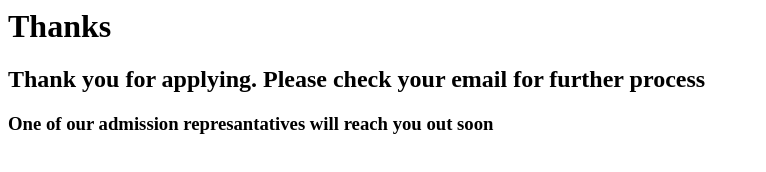
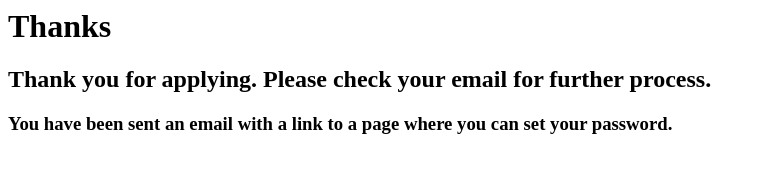
Before and after one commit to ridvanakay/thanks, a plain HTML site: page index.html in a window 1280 px wide. Shown: the whole page, without its empty margins (0-766 px from the left). Drawn offline with Linux system fonts and the light colour scheme.

Commit message:
Update index.html

```diff
--- a/index.html
+++ b/index.html
@@ -1,3 +1,3 @@
 <h1>Thanks</h1>
-<h2>Thank you for applying. Please check your email for further process</h2>
-<h3>One of our admission represantatives will reach you out soon</h3>
+<h2>Thank you for applying. Please check your email for further process.</h2>
+<h3>You have been sent an email with a link to a page where you can set your password.</h3>
```
